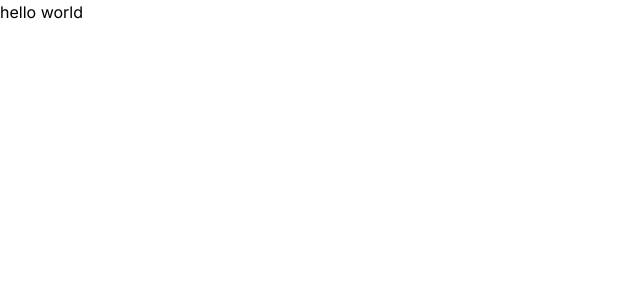
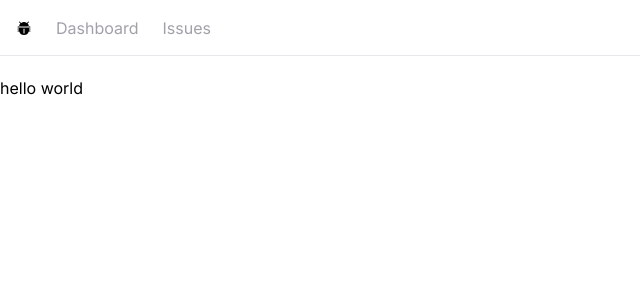
Before and after one commit to suchuhong/issue-tracker, a Next.js app: page / in a window 1280 px wide. Shown: the top 300 px of the page, without its empty margins (0-640 px from the left). Built offline with nearby package versions, Linux system fonts and the light colour scheme.

Commit message:
build the navbar

```diff
--- /dev/null
+++ b/app/NavBar.tsx
@@ -0,0 +1,31 @@
+import React from 'react';
+import Link from "next/link";
+import { PiBugBeetleFill } from "react-icons/pi";
+
+const NavBar = () => {
+
+    const links = [
+        { label: "Dashboard", href: "/" },
+        { label: "Issues", href: "/issues" },
+    ]
+
+    return (
+        <nav className='flex space-x-6 border-b mb-5 px-4 h-14 items-center'>
+            <Link href="/">
+                <PiBugBeetleFill />
+            </Link>
+            <ul className='flex space-x-6'>
+                {links.map((link) =>
+                <Link
+                    key={link.href}
+                    href={link.href}
+                    className='text-zinc-400 hover:text-zinc-800 transition-colors'>
+                    {link.label}
+                </Link>)}
+
+            </ul>
+        </nav>
+    )
+};
+
+export default NavBar;
--- a/app/layout.tsx
+++ b/app/layout.tsx
@@ -1,8 +1,10 @@
 import './globals.css'
-import type { Metadata } from 'next'
-import { Inter } from 'next/font/google'
+import type {Metadata} from 'next'
+import {Inter} from 'next/font/google'
+import React from "react";
+import NavBar from "@/app/NavBar";
 
-const inter = Inter({ subsets: ['latin'] })
+const inter = Inter({subsets: ['latin']})
 
 export const metadata: Metadata = {
   title: 'Create Next App',
@@ -10,13 +12,18 @@
 }
 
 export default function RootLayout({
-  children,
-}: {
+                                     children,
+                                   }: {
   children: React.ReactNode
 }) {
   return (
     <html lang="en">
-      <body className={inter.className}>{children}</body>
+    <body className={inter.className}>
+    <NavBar/>
+    <main>
+      {children}
+    </main>
+    </body>
     </html>
   )
 }
--- a/package.json
+++ b/package.json
@@ -19,6 +19,7 @@
     "postcss": "8.4.38",
     "react": "18.3.1",
     "react-dom": "18.3.1",
+    "react-icons": "^5.2.1",
     "tailwindcss": "3.4.3",
     "typescript": "5.4.5"
   }
```
Also changed, not shown: 1 other file (tests, documents, lock files or other folders).
